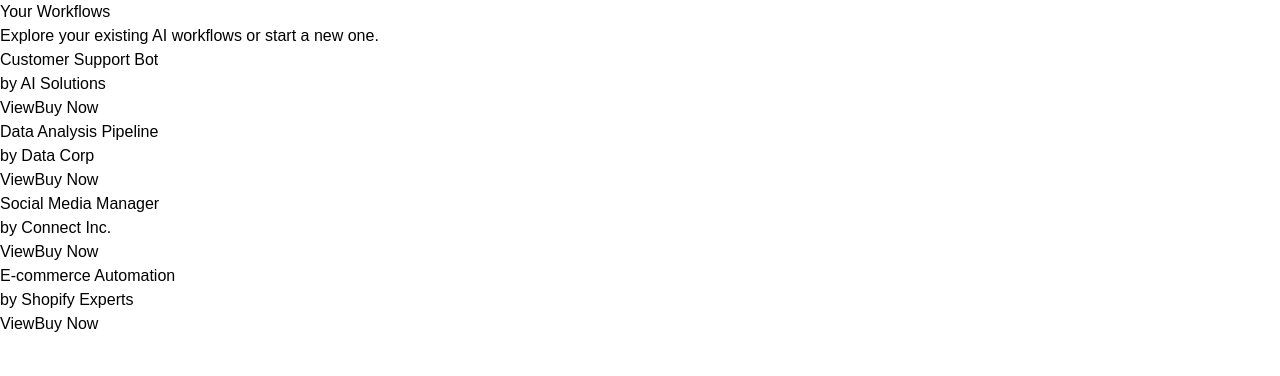
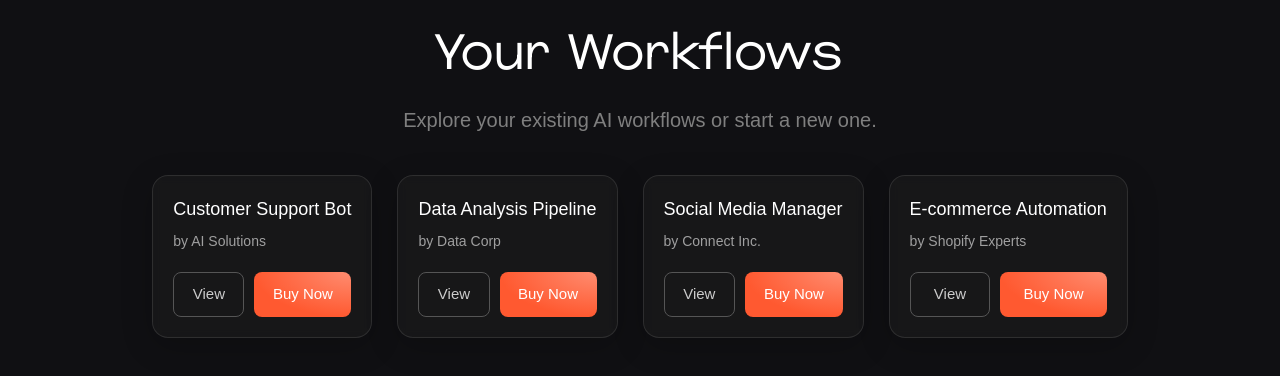
Before and after one commit to iDhanush/BlockChio_BNB_HACK_2025, a Next.js app in the folder frontend/: page /marketplace in a window 1280 px wide. Shown: the top 376 px of the page. Built offline with nearby package versions, Linux system fonts and the light colour scheme.

Commit message:
worksapce fix

```diff
--- a/frontend/package.json
+++ b/frontend/package.json
@@ -12,6 +12,7 @@
     "@rainbow-me/rainbowkit": "^2.2.8",
     "@tanstack/react-query": "^5.83.0",
     "axios": "^1.10.0",
+    "gsap": "^3.13.0",
     "js-cookie": "^3.0.5",
     "lucide-react": "^0.525.0",
     "motion": "^12.23.6",
--- a/frontend/src/app/marketplace/marketplace.scss
+++ b/frontend/src/app/marketplace/marketplace.scss
@@ -1,310 +1,310 @@
-// .market-sec {
-//   background: var(--primary-bg);
-//   width: 100%;
-//   height: 100vh;
-//   overflow: hidden;
-//   overflow-y: auto;
-//   padding: 20px;
-//   display: flex;
-//   align-items: center;
+.market-sec {
+  background: var(--primary-bg);
+  width: 100%;
+  height: 100vh;
+  overflow: hidden;
+  overflow-y: auto;
+  padding: 20px;
+  display: flex;
+  align-items: center;
 
-//   display: flex;
-//   flex-direction: column;
-//   gap: 20px;
+  display: flex;
+  flex-direction: column;
+  gap: 20px;
 
-//   .sec-head {
-//     font-family: var(--myFont);
-//     font-size: 50px;
-//     color: var(--primary-txt);
-//     font-weight: 300;
-//   }
+  .sec-head {
+    font-family: var(--myFont);
+    font-size: 50px;
+    color: var(--primary-txt);
+    font-weight: 300;
+  }
 
-//   .no-projects {
-//     width: 100%;
-//     height: 100%;
-//     display: flex;
-//     flex-direction: column;
+  .no-projects {
+    width: 100%;
+    height: 100%;
+    display: flex;
+    flex-direction: column;
 
-//     gap: 20px;
-//     text-align: center;
-//   }
-//   .sec-txt {
-//     font-size: 20px;
-//     color: #7f7f7f;
-//     font-weight: 300;
-//     margin-top: -10px;
-//   }
-//   .add-project-btn {
-//     display: flex;
-//     align-items: center;
-//     gap: 10px;
-//     padding: 12px;
-//     background: rgba(
-//       0,
-//       0,
-//       0,
-//       0.025
-//     ); // subtle light glass effect for dark background
-//     backdrop-filter: blur(2px);
-//     -webkit-backdrop-filter: blur(2px);
-//     border-radius: 12px;
-//     border: 1px solid rgba(255, 255, 255, 0.1);
-//     box-shadow: 0 8px 32px rgba(0, 0, 0, 0.141),
-//       inset 0 1px 0 rgba(255, 255, 255, 0.038),
-//       inset 0 -1px 0 rgba(255, 255, 255, 0.03),
-//       inset 0 0 20px 5px rgba(255, 255, 255, 0.028);
-//     transition: all 0.3s ease-in-out;
-//     cursor: pointer;
-//   }
-//   .add-project-btn:hover {
-//     transform: scale(0.96);
-//     transition: all 0.3s ease-in-out;
-//   }
-//   .add-icon {
-//     display: flex;
-//     align-items: center;
-//     justify-content: center;
-//     padding: 14px;
-//     background: radial-gradient(100% 100% at 100% 0%, #ff8c70 0%, #ff5930 100%);
-//     border-radius: 10px;
-//   }
-//   .btn-txt {
-//     font-size: 20px;
-//     color: var(--btn-txt);
-//   }
-//   .workflow-cards {
-//     display: flex;
-//     align-items: center;
-//     justify-content: center;
-//     grid-area: 20px;
-//   }
-// }
+    gap: 20px;
+    text-align: center;
+  }
+  .sec-txt {
+    font-size: 20px;
+    color: #7f7f7f;
+    font-weight: 300;
+    margin-top: -10px;
+  }
+  .add-project-btn {
+    display: flex;
+    align-items: center;
+    gap: 10px;
+    padding: 12px;
+    background: rgba(
+      0,
+      0,
+      0,
+      0.025
+    ); // subtle light glass effect for dark background
+    backdrop-filter: blur(2px);
+    -webkit-backdrop-filter: blur(2px);
+    border-radius: 12px;
+    border: 1px solid rgba(255, 255, 255, 0.1);
+    box-shadow: 0 8px 32px rgba(0, 0, 0, 0.141),
+      inset 0 1px 0 rgba(255, 255, 255, 0.038),
+      inset 0 -1px 0 rgba(255, 255, 255, 0.03),
+      inset 0 0 20px 5px rgba(255, 255, 255, 0.028);
+    transition: all 0.3s ease-in-out;
+    cursor: pointer;
+  }
+  .add-project-btn:hover {
+    transform: scale(0.96);
+    transition: all 0.3s ease-in-out;
+  }
+  .add-icon {
+    display: flex;
+    align-items: center;
+    justify-content: center;
+    padding: 14px;
+    background: radial-gradient(100% 100% at 100% 0%, #ff8c70 0%, #ff5930 100%);
+    border-radius: 10px;
+  }
+  .btn-txt {
+    font-size: 20px;
+    color: var(--btn-txt);
+  }
+  .workflow-cards {
+    display: flex;
+    align-items: center;
+    justify-content: center;
+    grid-area: 20px;
+  }
+}
 
-// // ... your existing SCSS styles ...
+// ... your existing SCSS styles ...
 
-// /* --- Popup Styles --- */
-// .popup-overlay {
-//   position: fixed;
-//   top: 0;
-//   left: 0;
-//   width: 100%;
-//   height: 100%;
-//   background: rgba(10, 10, 10, 0.6);
-//   backdrop-filter: blur(8px);
-//   -webkit-backdrop-filter: blur(8px);
-//   display: flex;
-//   align-items: center;
-//   justify-content: center;
-//   z-index: 1000;
-//   animation: fadeIn 0.3s ease-out;
-// }
+/* --- Popup Styles --- */
+.popup-overlay {
+  position: fixed;
+  top: 0;
+  left: 0;
+  width: 100%;
+  height: 100%;
+  background: rgba(10, 10, 10, 0.6);
+  backdrop-filter: blur(8px);
+  -webkit-backdrop-filter: blur(8px);
+  display: flex;
+  align-items: center;
+  justify-content: center;
+  z-index: 1000;
+  animation: fadeIn 0.3s ease-out;
+}
 
-// .popup-content {
-//   background: #1e1e1e; // A slightly lighter shade than pure black
-//   padding: 30px 35px;
-//   border-radius: 16px;
-//   border: 1px solid rgba(255, 255, 255, 0.1);
-//   width: 90%;
-//   max-width: 480px;
-//   box-shadow: 0 10px 40px rgba(0, 0, 0, 0.4);
-//   display: flex;
-//   flex-direction: column;
-//   gap: 12px;
-//   animation: slideUp 0.4s ease-out;
+.popup-content {
+  background: #1e1e1e; // A slightly lighter shade than pure black
+  padding: 30px 35px;
+  border-radius: 16px;
+  border: 1px solid rgba(255, 255, 255, 0.1);
+  width: 90%;
+  max-width: 480px;
+  box-shadow: 0 10px 40px rgba(0, 0, 0, 0.4);
+  display: flex;
+  flex-direction: column;
+  gap: 12px;
+  animation: slideUp 0.4s ease-out;
 
-//   h2 {
-//     color: var(--primary-txt);
-//     font-size: 20px;
-//     margin: 0;
-//     font-weight: 500;
-//   }
+  h2 {
+    color: var(--primary-txt);
+    font-size: 20px;
+    margin: 0;
+    font-weight: 500;
+  }
 
-//   p {
-//     color: #8a8a8a;
-//     font-size: 15px;
-//     margin: 0 0 10px 0;
-//   }
+  p {
+    color: #8a8a8a;
+    font-size: 15px;
+    margin: 0 0 10px 0;
+  }
 
-//   input {
-//     width: 100%;
-//     padding: 14px;
-//     background: rgba(0, 0, 0, 0.2);
-//     border: 1px solid rgba(255, 255, 255, 0.15);
-//     border-radius: 10px;
-//     color: var(--primary-txt);
-//     font-size: 16px;
-//     transition: border-color 0.2s ease;
+  input {
+    width: 100%;
+    padding: 14px;
+    background: rgba(0, 0, 0, 0.2);
+    border: 1px solid rgba(255, 255, 255, 0.15);
+    border-radius: 10px;
+    color: var(--primary-txt);
+    font-size: 16px;
+    transition: border-color 0.2s ease;
 
-//     &:focus {
-//       outline: none;
-//       border-color: #ff5930;
-//     }
-//   }
-// }
+    &:focus {
+      outline: none;
+      border-color: #ff5930;
+    }
+  }
+}
 
-// .popup-actions {
-//   display: flex;
-//   justify-content: flex-end;
-//   gap: 12px;
-//   margin-top: 20px;
+.popup-actions {
+  display: flex;
+  justify-content: flex-end;
+  gap: 12px;
+  margin-top: 20px;
 
-//   button {
-//     padding: 8px 16px;
-//     border: none;
-//     border-radius: 8px;
-//     font-size: 16px;
-//     font-weight: 500;
-//     cursor: pointer;
-//     transition: all 0.2s ease;
-//   }
+  button {
+    padding: 8px 16px;
+    border: none;
+    border-radius: 8px;
+    font-size: 16px;
+    font-weight: 500;
+    cursor: pointer;
+    transition: all 0.2s ease;
+  }
 
-//   .btn-cancel {
-//     background: transparent;
-//     border: 1px solid #555;
-//     color: #999;
+  .btn-cancel {
+    background: transparent;
+    border: 1px solid #555;
+    color: #999;
 
-//     &:hover {
-//       background: rgba(255, 255, 255, 0.05);
-//       color: #ccc;
-//     }
-//   }
+    &:hover {
+      background: rgba(255, 255, 255, 0.05);
+      color: #ccc;
+    }
+  }
 
-//   .btn-create {
-//     background: radial-gradient(100% 100% at 100% 0%, #ff8c70 0%, #ff5930 100%);
-//     color: white;
+  .btn-create {
+    background: radial-gradient(100% 100% at 100% 0%, #ff8c70 0%, #ff5930 100%);
+    color: white;
 
-//     &:hover {
-//       transform: translateY(-2px);
-//       box-shadow: 0 4px 15px rgba(255, 89, 48, 0.3);
-//     }
-//   }
-// }
+    &:hover {
+      transform: translateY(-2px);
+      box-shadow: 0 4px 15px rgba(255, 89, 48, 0.3);
+    }
+  }
+}
 
-// .popup-error {
-//   color: #ff7070;
-//   font-size: 14px;
-//   margin-top: 5px;
-// }
+.popup-error {
+  color: #ff7070;
+  font-size: 14px;
+  margin-top: 5px;
+}
 
-// /* --- Keyframe Animations for Popup --- */
-// @keyframes fadeIn {
-//   from {
-//     opacity: 0;
-//   }
-//   to {
-//     opacity: 1;
-//   }
-// }
+/* --- Keyframe Animations for Popup --- */
+@keyframes fadeIn {
+  from {
+    opacity: 0;
+  }
+  to {
+    opacity: 1;
+  }
+}
 
-// @keyframes slideUp {
-//   from {
-//     opacity: 0;
-//     transform: translateY(20px);
-//   }
-//   to {
-//     opacity: 1;
-//     transform: translateY(0);
-//   }
-// }
+@keyframes slideUp {
+  from {
+    opacity: 0;
+    transform: translateY(20px);
+  }
+  to {
+    opacity: 1;
+    transform: translateY(0);
+  }
+}
 
-// /* Add these new styles to your existing workspace.scss file */
+/* Add these new styles to your existing workspace.scss file */
 
-// .workflow-cards {
-//   display: grid;
-//   grid-template-columns: repeat(auto-fill, minmax(280px, 1fr));
-//   gap: 25px;
-//   width: 100%;
-//   padding: 20px 0;
-// }
+.workflow-cards {
+  display: grid;
+  grid-template-columns: repeat(auto-fill, minmax(280px, 1fr));
+  gap: 25px;
+  width: 100%;
+  padding: 20px 0;
+}
 
-// .workflow-card {
-//   background: rgba(30, 30, 30, 0.5);
-//   backdrop-filter: blur(5px);
-//   -webkit-backdrop-filter: blur(5px);
-//   border-radius: 16px;
-//   border: 1px solid rgba(255, 255, 255, 0.1);
-//   padding: 20px;
-//   display: flex;
-//   flex-direction: column;
-//   justify-content: space-between;
-//   transition: all 0.3s ease-in-out;
-//   box-shadow: 0 8px 32px rgba(0, 0, 0, 0.2);
+.workflow-card {
+  background: rgba(30, 30, 30, 0.5);
+  backdrop-filter: blur(5px);
+  -webkit-backdrop-filter: blur(5px);
+  border-radius: 16px;
+  border: 1px solid rgba(255, 255, 255, 0.1);
+  padding: 20px;
+  display: flex;
+  flex-direction: column;
+  justify-content: space-between;
+  transition: all 0.3s ease-in-out;
+  box-shadow: 0 8px 32px rgba(0, 0, 0, 0.2);
 
-//   &:hover {
-//     transform: translateY(-5px);
-//     box-shadow: 0 12px 40px rgba(0, 0, 0, 0.3);
-//     border-color: rgba(255, 89, 48, 0.5);
-//   }
-// }
+  &:hover {
+    transform: translateY(-5px);
+    box-shadow: 0 12px 40px rgba(0, 0, 0, 0.3);
+    border-color: rgba(255, 89, 48, 0.5);
+  }
+}
 
-// .card-content {
-//   .card-title {
-//     font-size: 18px;
-//     font-weight: 500;
-//     color: var(--primary-txt);
-//     margin: 0 0 8px 0;
-//   }
+.card-content {
+  .card-title {
+    font-size: 18px;
+    font-weight: 500;
+    color: var(--primary-txt);
+    margin: 0 0 8px 0;
+  }
 
-//   .card-author {
-//     font-size: 14px;
-//     color: #a0a0a0;
-//     margin: 0;
-//   }
-// }
+  .card-author {
+    font-size: 14px;
+    color: #a0a0a0;
+    margin: 0;
+  }
+}
 
-// .card-actions {
-//   display: flex;
-//   gap: 10px;
-//   margin-top: 20px;
+.card-actions {
+  display: flex;
+  gap: 10px;
+  margin-top: 20px;
 
-//   button {
-//     flex-grow: 1;
-//     padding: 10px 12px;
-//     border: none;
-//     border-radius: 8px;
-//     font-size: 15px;
-//     font-weight: 500;
-//     cursor: pointer;
-//     transition: all 0.2s ease;
-//   }
+  button {
+    flex-grow: 1;
+    padding: 10px 12px;
+    border: none;
+    border-radius: 8px;
+    font-size: 15px;
+    font-weight: 500;
+    cursor: pointer;
+    transition: all 0.2s ease;
+  }
 
-//   .btn-view {
-//     background: transparent;
-//     border: 1px solid #555;
-//     color: #ccc;
+  .btn-view {
+    background: transparent;
+    border: 1px solid #555;
+    color: #ccc;
 
-//     &:hover {
-//       background: rgba(255, 255, 255, 0.1);
-//       color: white;
-//     }
-//   }
+    &:hover {
+      background: rgba(255, 255, 255, 0.1);
+      color: white;
+    }
+  }
 
-//   .btn-buy {
-//     background: radial-gradient(100% 100% at 100% 0%, #ff8c70 0%, #ff5930 100%);
-//     color: white;
+  .btn-buy {
+    background: radial-gradient(100% 100% at 100% 0%, #ff8c70 0%, #ff5930 100%);
+    color: white;
 
-//     &:hover {
-//       transform: scale(1.05);
-//       box-shadow: 0 4px 15px rgba(255, 89, 48, 0.3);
-//     }
-//   }
-// }
+    &:hover {
+      transform: scale(1.05);
+      box-shadow: 0 4px 15px rgba(255, 89, 48, 0.3);
+    }
+  }
+}
 
-// /* Ensure the add project button fits well in the grid */
-// .add-project-btn {
-//   display: flex;
-//   flex-direction: column;
-//   align-items: center;
-//   justify-content: center;
-//   gap: 15px;
-//   padding: 20px;
-//   min-height: 180px; /* Give it a similar height to the cards */
-// }
+/* Ensure the add project button fits well in the grid */
+.add-project-btn {
+  display: flex;
+  flex-direction: column;
+  align-items: center;
+  justify-content: center;
+  gap: 15px;
+  padding: 20px;
+  min-height: 180px; /* Give it a similar height to the cards */
+}
 
-// .add-icon {
-//   padding: 20px;
-// }
+.add-icon {
+  padding: 20px;
+}
 
-// .btn-txt {
-//   font-size: 18px;
-// }
+.btn-txt {
+  font-size: 18px;
+}
--- a/frontend/src/app/workspace/page.jsx
+++ b/frontend/src/app/workspace/page.jsx
@@ -1,15 +1,18 @@
 "use client";
-import { useState } from "react"; // Import useState
+import { useEffect, useState } from "react"; // Import useState
 import { useRouter } from "next/navigation";
 import "./workspace.scss";
 import axios from "axios";
 import { baseUrl } from "@/constants";
+import { getAllWorkflow } from "@/utils/workflow";
+import Link from "next/link";
 
 const Page = () => {
   const router = useRouter();
   const [isPopupOpen, setIsPopupOpen] = useState(false);
   const [workflowName, setWorkflowName] = useState("");
   const [error, setError] = useState("");
+  const [workflows, setWorkflows] = useState(null);
 
   // This function now just opens the popup
   const handleNewProjectClick = () => {
@@ -53,6 +56,17 @@
     setIsPopupOpen(false);
   };
 
+  useEffect(() => {
+    const fetchData = async () => {
+      const res = await getAllWorkflow();
+      if (res) {
+        setWorkflows(res?.wflow_list);
+      }
+    };
+    fetchData();
+  }, []);
+  console.log(workflows);
+
   return (
     <>
       <div className="workspace-sec">
@@ -62,7 +76,6 @@
             Start building powerful AI workflows by
             <br /> adding your first project.
           </div>
-          <div className="workflow-cards">
           <div className="add-project-btn" onClick={handleNewProjectClick}>
             <div className="add-icon">
               <svg
@@ -82,7 +95,23 @@
             </div>
             <div className="btn-txt">New Project</div>
           </div>
+          {workflows?.length > 0 && (
+            <div className="workflow-cards">
+              <div className="cards-head">Recent Workflows</div>
+              {workflows?.map(
+                (item) =>
+                  item?.wflow_name != null && (
+                    <Link
+                      key={item?.wflow_id}
+                      href={`/workspace/${item?.wflow_id}`}
+                      className="workflow-card"
+                    >
+                      {item?.wflow_name}
+                    </Link>
+                  )
+              )}
             </div>
+          )}
         </div>
       </div>
 
```
Also changed, not shown: frontend/src/app/page.jsx (+25 -25 lines), frontend/src/app/workspace/workspace.scss (+36 -2 lines), frontend/src/utils/workflow.js (+15 -0 lines), 1 other file (tests, documents, lock files or other folders). Lines whose indentation alone changed are shown as unchanged.
